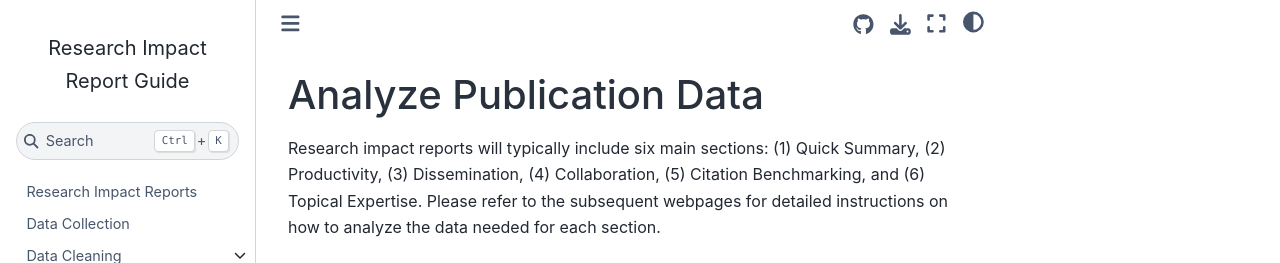
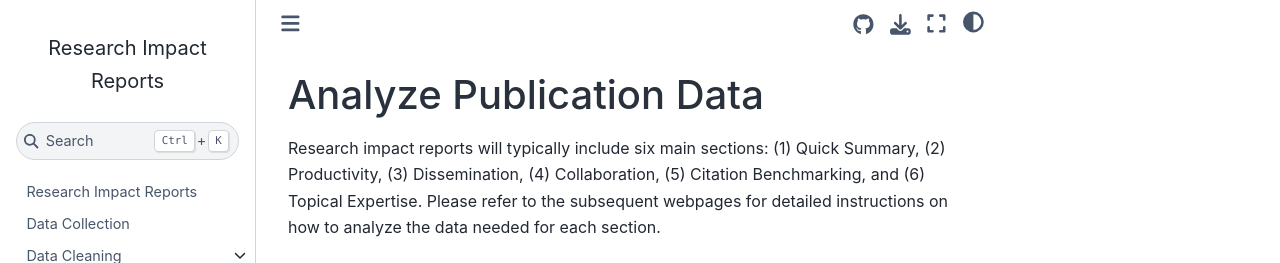
Before and after one commit to vvlooking/research-impact, a Jupyter Book: the page built from website/analyze-data.md, in a window 1280 px wide. Shown: the top 263 px of the page. Built offline with Jupyter Book 1.0.4 settings and Sphinx 7.4.7 and the Sphinx Book theme 1.1.4, drawn with Linux system fonts in a browser that asks for light colours.

Commit message:
Update title in configuration file

```diff
--- a/website/_config.yml
+++ b/website/_config.yml
@@ -1,4 +1,4 @@
-title: Research Impact Report Guide
+title: Research Impact Reports
 author: Digital Research Services
 copyright: "2026"
 
```
